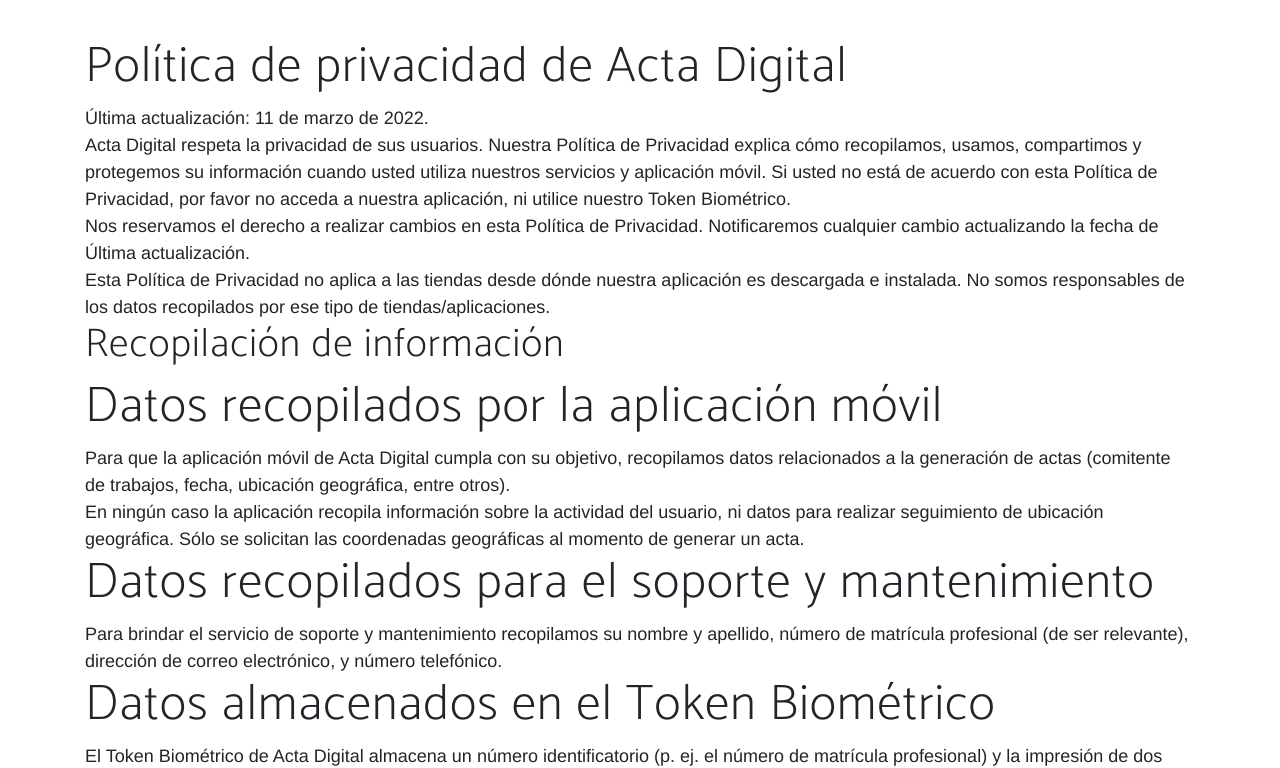
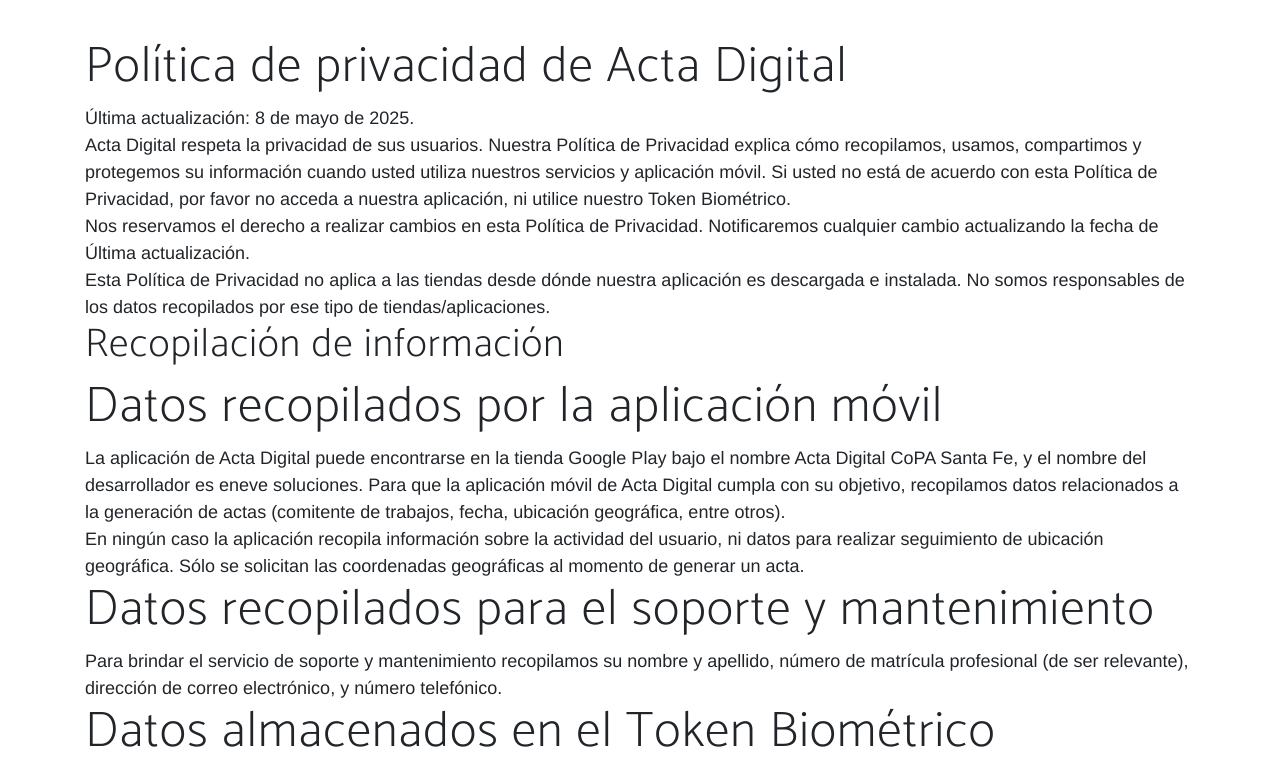
Before and after one commit to actadigital/actadigital.github.io, a plain HTML site: page privacidad/index.html in a window 1280 px wide. Shown: the part 63-831 px from the top of the page. Drawn offline with Linux system fonts and the light colour scheme; a web font is replaced by a local one.

Commit message:
Update politica privacidad

```diff
--- a/privacidad/index.html
+++ b/privacidad/index.html
@@ -46,7 +46,7 @@
       <div class="section-heading">
         <h2>Política de privacidad de Acta Digital</h2>
         <div>
-          <p><span>&Uacute;ltima actualizaci&oacute;n: 11 de marzo de 2022.</span></p>
+          <p><span>&Uacute;ltima actualizaci&oacute;n: 8 de mayo de 2025.</span></p>
           <p><span >Acta Digital respeta la privacidad de sus usuarios. Nuestra Pol&iacute;tica de
               Privacidad explica c&oacute;mo recopilamos, usamos, compartimos y protegemos su informaci&oacute;n cuando
               usted utiliza nuestros servicios y aplicaci&oacute;n m&oacute;vil. Si usted no est&aacute; de acuerdo con
@@ -64,7 +64,9 @@
           <h2><span>Datos recopilados por la aplicaci&oacute;n
               m&oacute;vil</span>
           </h2>
-          <p><span >Para que la aplicaci&oacute;n m&oacute;vil de Acta Digital cumpla con su
+          <p><span >
+            La aplicación de Acta Digital puede encontrarse en la tienda Google Play bajo el nombre Acta Digital CoPA Santa Fe, y el nombre del desarrollador es eneve soluciones.
+            Para que la aplicaci&oacute;n m&oacute;vil de Acta Digital cumpla con su
               objetivo,
               recopilamos datos relacionados a la generaci&oacute;n de actas (comitente de trabajos, fecha,
               ubicaci&oacute;n geogr&aacute;fica, entre otros). </span></p>
```
